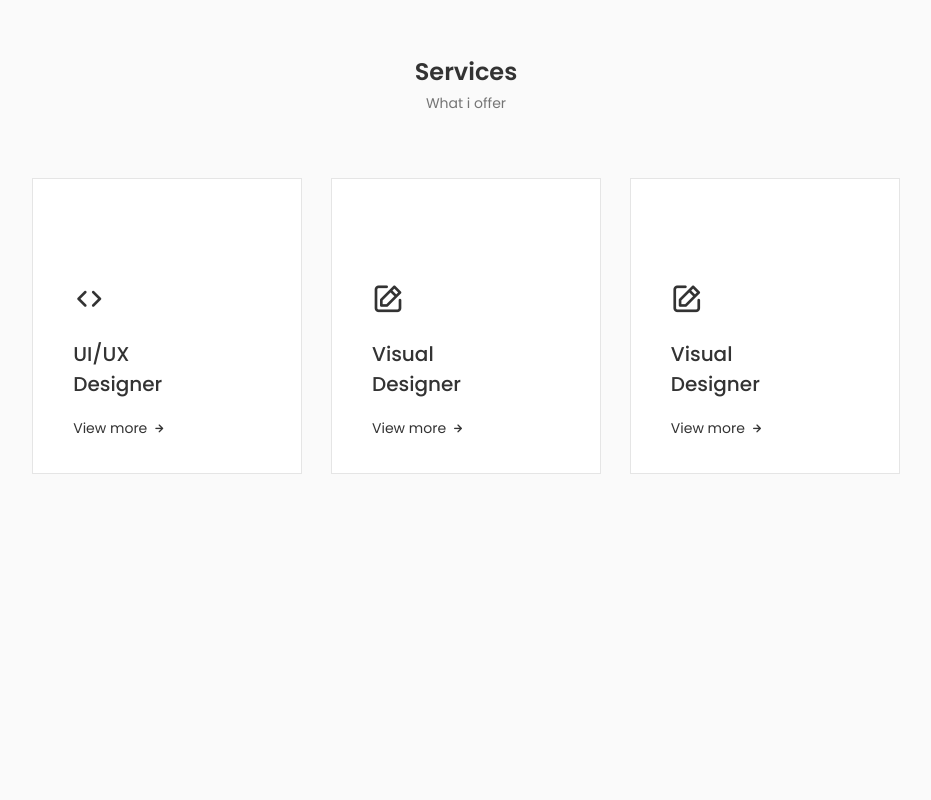
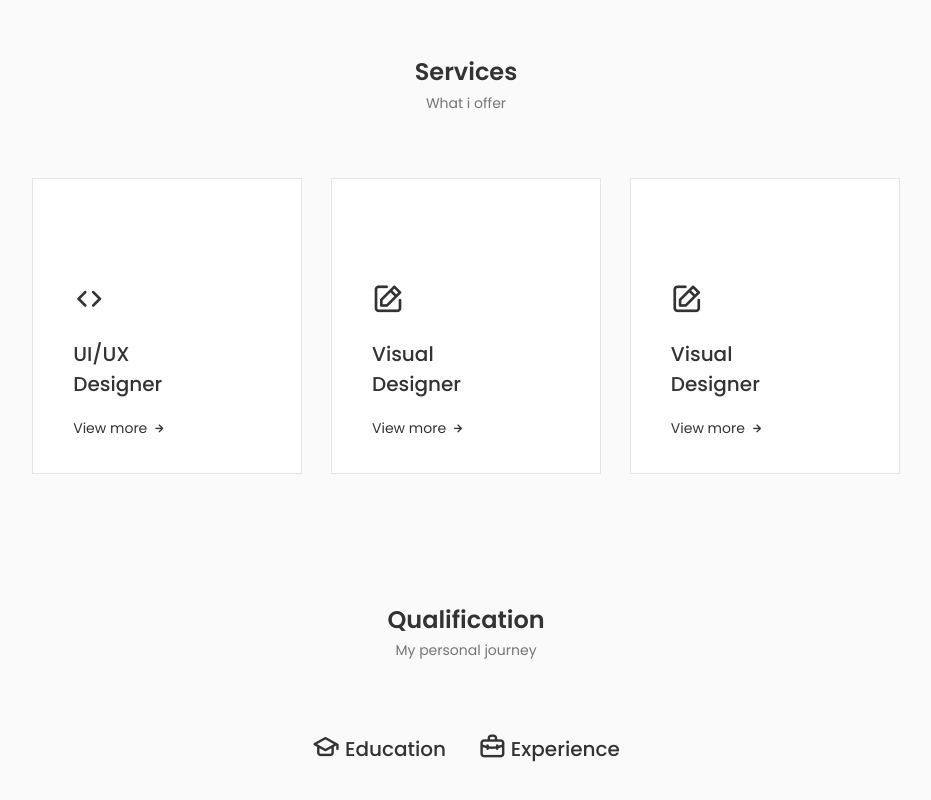
Before and after one commit to bashiribndawud/portfolio-website, a React (Create React App) app: page / in a window 1280 px wide. Shown: the part 1962-2762 px from the top of the page, without its empty margins (174-1105 px from the left). Before the commit the page ends 2468 px from the top, so only its background shows below. Built offline with nearby package versions, Linux system fonts and the light colour scheme.

Commit message:
qualification done

```diff
--- a/src/App.js
+++ b/src/App.js
@@ -2,6 +2,7 @@
 import About from './components/About/About';
 import Header from './components/Header/Header';
 import Home from './components/Home/Home';
+import Qualification from './components/Qualification/Qualification';
 import Services from './components/Services/Services';
 import Skills from './components/Skill/Skills';
 function App() {
@@ -14,6 +15,7 @@
         <About />
         <Skills />
         <Services />
+        <Qualification />
       </main>
     </>
   );
--- /dev/null
+++ b/src/components/Qualification/Qualification.jsx
@@ -0,0 +1,188 @@
+import React, { useState } from "react";
+import "./qualification.css";
+const Qualification = () => {
+    const [toggleState, setToggleState] = useState(0);
+  return (
+    <section className="qualification section">
+      <h2 className="section__title">Qualification</h2>
+      <span className="section__subtitle">My personal journey</span>
+
+      <div className="qualification__container container">
+        <div className="qualification__tabs">
+          <div
+            className={
+              toggleState === 1
+                ? "qualification__button qualification__active button--flex"
+                : "qualification__button button--flex"
+            }
+            onClick={() => setToggleState(1)}
+          >
+            <i className="uil uil-graduation-cap qualification__icon"></i>
+            Education
+          </div>
+
+          <div
+            className={
+              toggleState === 2
+                ? "qualification__button qualification__active button--flex"
+                : "qualification__button button--flex"
+            }
+            onClick={() => setToggleState(2)}
+          >
+            <i className="uil uil-briefcase-alt qualification__icon"></i>
+            Experience
+          </div>
+        </div>
+
+        <div className="qualification__sections">
+          {/* First qualification content */}
+          <div
+            className={
+              toggleState === 1
+                ? "qualification__content qualification__content-active"
+                : "qualification__content"
+            }
+          >
+            {/* Data 1 */}
+            <div className="qualification__data">
+              <div>
+                <h3 className="qualification__title">Web Development</h3>
+                <span className="qualification__subtitle">
+                  Spain - Institute
+                </span>
+                <div className="qualification__calendar">
+                  <i className="uil uil-calendar-alt"></i>2021 - Present
+                </div>
+              </div>
+
+              <div>
+                <span className="qualification__rounder"></span>
+                <span className="qualification__line"></span>
+              </div>
+            </div>
+
+            {/* Data 2 */}
+            <div className="qualification__data">
+              <div></div>
+
+              <div>
+                <span className="qualification__rounder"></span>
+                <span className="qualification__line"></span>
+              </div>
+              <div>
+                <h3 className="qualification__title">Art Director</h3>
+                <span className="qualification__subtitle">
+                  Spain - Institute
+                </span>
+                <div className="qualification__calendar">
+                  <i className="uil uil-calendar-alt"></i>2021 - Present
+                </div>
+              </div>
+            </div>
+
+            {/* Data 3 */}
+            <div className="qualification__data">
+              <div>
+                <h3 className="qualification__title">DB Admin</h3>
+                <span className="qualification__subtitle">
+                  Spain - Institute
+                </span>
+                <div className="qualification__calendar">
+                  <i className="uil uil-calendar-alt"></i>2021 - Present
+                </div>
+              </div>
+
+              <div>
+                <span className="qualification__rounder"></span>
+                <span className="qualification__line"></span>
+              </div>
+            </div>
+
+            {/* Data 4 */}
+            <div className="qualification__data">
+              <div></div>
+
+              <div>
+                <span className="qualification__rounder"></span>
+                <span className="qualification__line"></span>
+              </div>
+              <div>
+                <h3 className="qualification__title">UI/UX Expert</h3>
+                <span className="qualification__subtitle">
+                  Spain - Institute
+                </span>
+                <div className="qualification__calendar">
+                  <i className="uil uil-calendar-alt"></i>2021 - Present
+                </div>
+              </div>
+            </div>
+          </div>
+
+          {/* Second qualification content */}
+          <div
+            className={
+              toggleState === 2
+                ? "qualification__content qualification__content-active"
+                : "qualification__content"
+            }
+          >
+            {/* Data 1 */}
+            <div className="qualification__data ">
+              <div>
+                <h3 className="qualification__title">Product Designer</h3>
+                <span className="qualification__subtitle">
+                  Microsoft - Spain
+                </span>
+                <div className="qualification__calendar">
+                  <i className="uil uil-calendar-alt"></i>2021 - Present
+                </div>
+              </div>
+
+              <div>
+                <span className="qualification__rounder"></span>
+                <span className="qualification__line"></span>
+              </div>
+            </div>
+
+            {/* Data 2 */}
+            <div className="qualification__data">
+              <div></div>
+
+              <div>
+                <span className="qualification__rounder"></span>
+                <span className="qualification__line"></span>
+              </div>
+              <div>
+                <h3 className="qualification__title">UX Designer</h3>
+                <span className="qualification__subtitle">
+                  Apple Inc - Spain
+                </span>
+                <div className="qualification__calendar">
+                  <i className="uil uil-calendar-alt"></i>2021 - Present
+                </div>
+              </div>
+            </div>
+
+            {/* Data 3 */}
+            <div className="qualification__data">
+              <div>
+                <h3 className="qualification__title">Web Designer</h3>
+                <span className="qualification__subtitle">Figma - Spain</span>
+                <div className="qualification__calendar">
+                  <i className="uil uil-calendar-alt"></i>2021 - Present
+                </div>
+              </div>
+
+              <div>
+                <span className="qualification__rounder"></span>
+                <span className="qualification__line"></span>
+              </div>
+            </div>
+          </div>
+        </div>
+      </div>
+    </section>
+  );
+};
+
+export default Qualification;
--- /dev/null
+++ b/src/components/Qualification/qualification.css
@@ -0,0 +1,115 @@
+.qualification__container {
+  max-width: 768px;
+}
+
+.qualification__tabs{
+    display: flex;
+    justify-content: center;
+    margin-bottom: var(--mb-2);
+}
+
+.qualification__button{
+    font-size: var(--h3-font-size);
+    font-weight: var(--font-medium);
+    color: var(--title-color);
+    margin: 0 var(--mb-1);
+    cursor: pointer;
+}
+
+.qualification__button:hover{
+    color: var(--title-color-dark)
+}
+
+.qualification__icon{
+    font-size: 1.8rem;
+    margin-right: var(--mb-0-25);
+}
+
+.qualification__active{
+    color: var(--title-color-dark);
+}
+
+.qualification__sections{
+    display: grid;
+    grid-template-columns: 0.5fr;
+    justify-content: center;
+    /* border: 1px solid; */
+}
+
+.qualification__content{
+    display: none;
+}
+
+.qualification__content-active{
+    display: block;
+}
+
+.qualification__data{
+    display: grid;
+    grid-template-columns: 1fr max-content 1fr;
+    column-gap: 1.5rem;
+}
+
+.qualification__title{
+    font-size: var(--normal-font-size);
+    font-weight: var(--font-medium);
+}
+
+.qualification__subtitle{
+    display: inline-block;
+    font-size: var(--small-font-size);
+    margin-bottom: var(--mb-1);
+}
+
+.qualification__subtitle{
+    font-size: var(--small-font-size)
+}
+
+.qualification__calendar{
+    font-size: var(--small-font-size)
+}
+
+.qualification__rounder{
+    display: inline-block;
+    width: 13px;
+    height: 13px;
+    background-color: var(--text-color);
+    border-radius: 50%;
+}
+
+.qualification__line{
+    display:block;
+    width: 1px;
+    height: 100%;
+    background-color: var(--text-color);
+    transform: translate(6px, -7px)
+
+}
+
+@media screen and (max-width: 992px) {
+    .qualification__container{
+        margin-left: auto;
+        margin-right: auto;
+    }
+}
+
+@media screen and (max-width: 768px) {
+    .qualification__container{
+        margin-left: var(--mb-1-5);
+        /* margin-right: var(--mb-1-5); */
+    }
+}
+
+@media screen and (max-width: 576px) {
+    .qualification__sections{
+        grid-template-columns: initial;
+    }
+
+    .qualification__button{
+        margin: 0 var(--mb-0-75);
+        font-size: 17px;
+    }
+    .qualification__icon{
+        font-size: 1.3rem
+    }
+}
```
